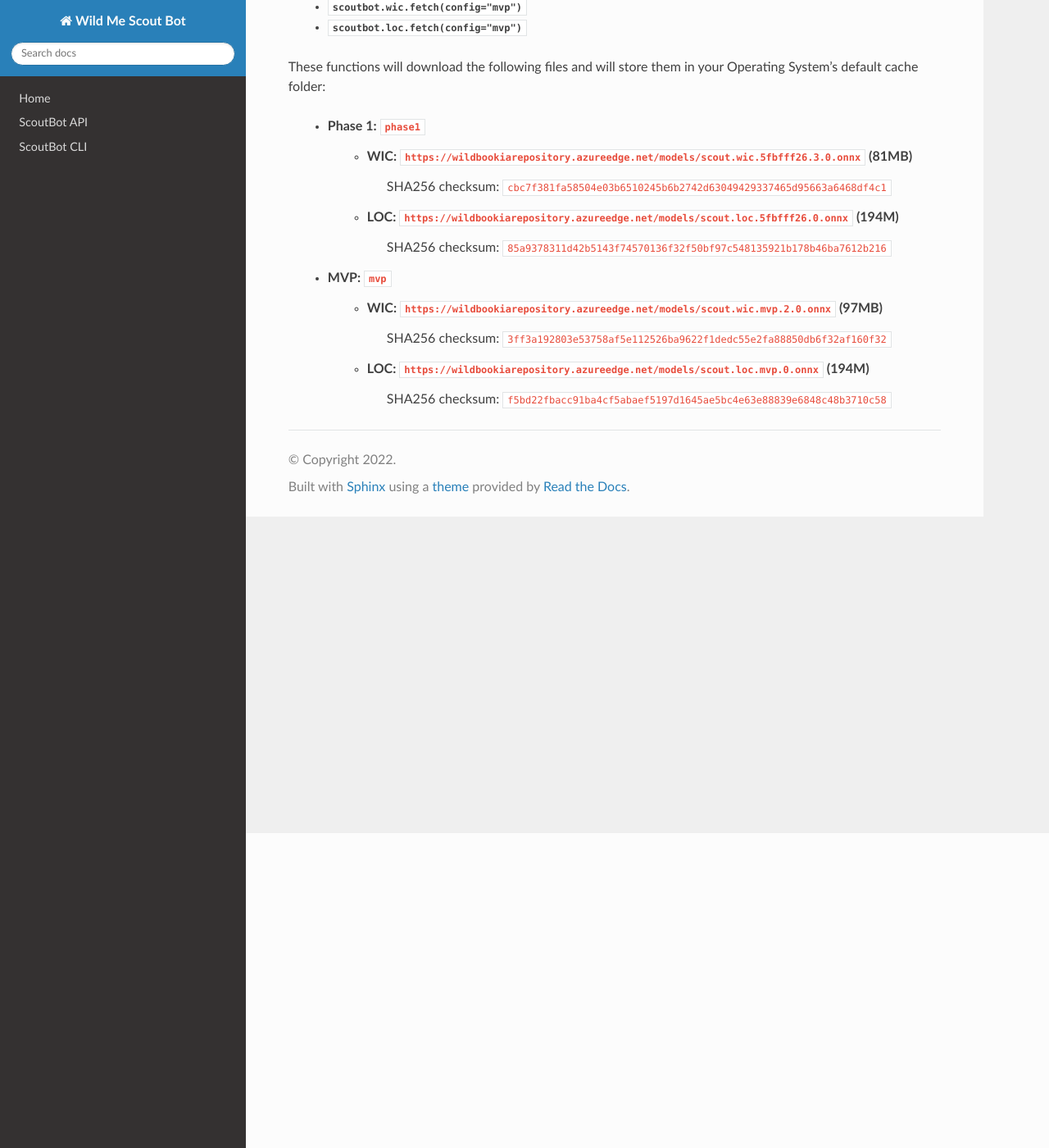
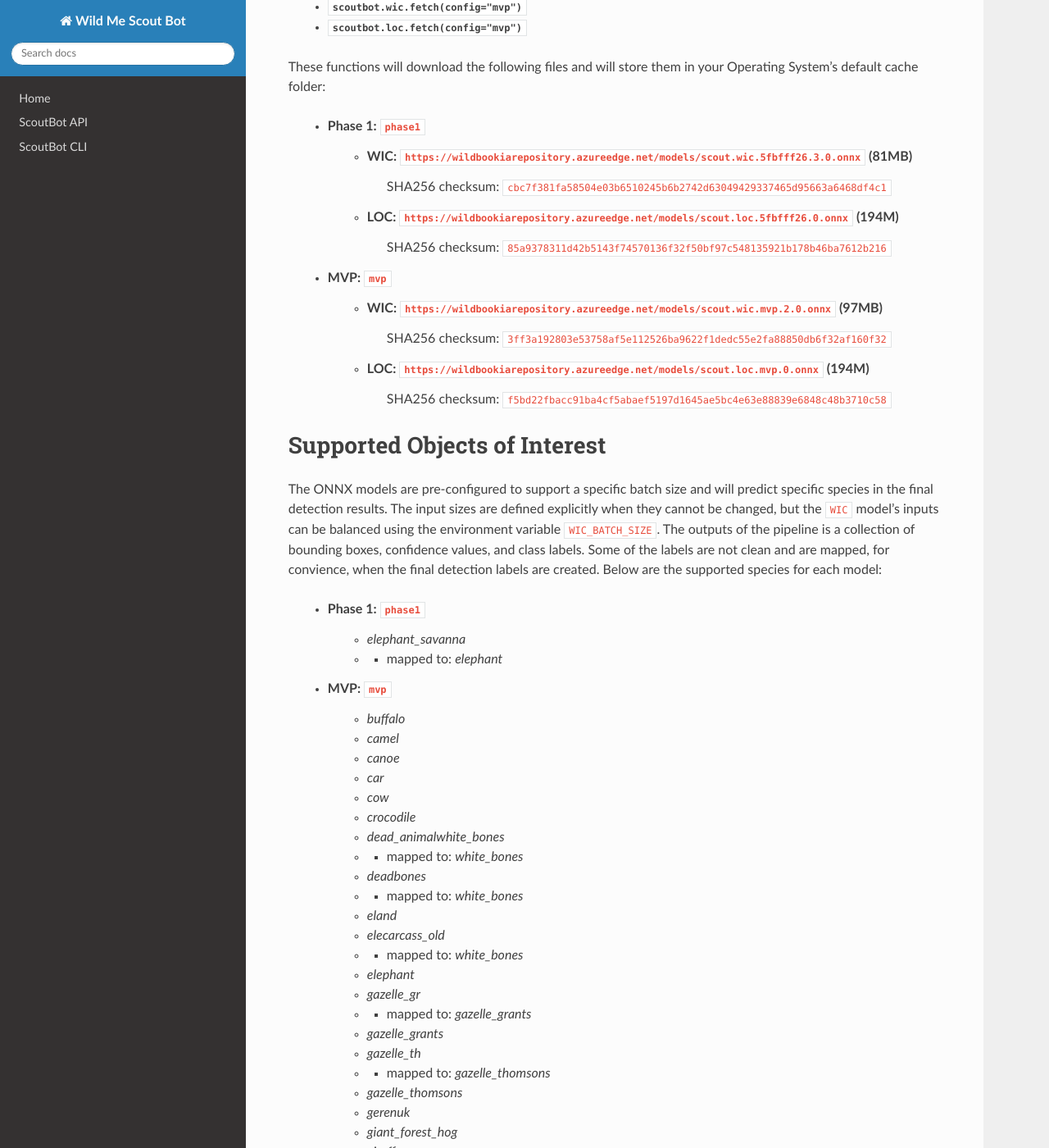
Before and after one commit to WildMeOrg/scoutbot, a Sphinx documentation site: the page built from docs/onnx.rst, in a window 1280 px wide and 1400 px high, scrolled down 384 px. Shown: the whole window at 82% size. Built offline with Sphinx 7.4.7 and the Read the Docs theme 2.0.0, drawn with Linux system fonts in a browser that asks for light colours; formulas are drawn with MathJax 3; some of the changed text lies outside the part shown.

Commit message:
Added changelog, documentation on model outputs, new envars, and label mapping

```diff
--- a/docs/cli.rst
+++ b/docs/cli.rst
@@ -7,7 +7,6 @@
 
 .. toctree::
    :maxdepth: 3
-   :caption: Contents:
 
 .. click:: scoutbot.scoutbot:cli
    :prog: scoutbot
--- a/docs/onnx.rst
+++ b/docs/onnx.rst
@@ -27,3 +27,63 @@
          SHA256 checksum: ``3ff3a192803e53758af5e112526ba9622f1dedc55e2fa88850db6f32af160f32``
       - LOC: ``https://wildbookiarepository.azureedge.net/models/scout.loc.mvp.0.onnx`` (194M)
          SHA256 checksum: ``f5bd22fbacc91ba4cf5abaef5197d1645ae5bc4e63e88839e6848c48b3710c58``
+
+Supported Objects of Interest
+-----------------------------
+
+The ONNX models are pre-configured to support a specific batch size and will predict specific species in
+the final detection results.  The input sizes are defined explicitly when they cannot be changed, but the
+``WIC`` model's inputs can be balanced using the environment variable ``WIC_BATCH_SIZE``.  The outputs of
+the pipeline is a collection of bounding boxes, confidence values, and class labels.  Some of the labels
+are not clean and are mapped, for convience, when the final detection labels are created.  Below are the
+supported species for each model:
+
+   - Phase 1: ``phase1``
+      - `elephant_savanna`
+      - - mapped to: `elephant`
+
+   - MVP: ``mvp``
+      - `buffalo`
+      - `camel`
+      - `canoe`
+      - `car`
+      - `cow`
+      - `crocodile`
+      - `dead_animalwhite_bones`
+      - - mapped to: `white_bones`
+      - `deadbones`
+      - - mapped to: `white_bones`
+      - `eland`
+      - `elecarcass_old`
+      - - mapped to: `white_bones`
+      - `elephant`
+      - `gazelle_gr`
+      - - mapped to: `gazelle_grants`
+      - `gazelle_grants`
+      - `gazelle_th`
+      - - mapped to: `gazelle_thomsons`
+      - `gazelle_thomsons`
+      - `gerenuk`
+      - `giant_forest_hog`
+      - `giraffe`
+      - `goat`
+      - `hartebeest`
+      - `hippo`
+      - `impala`
+      - `kob`
+      - `kudu`
+      - `motorcycle`
+      - `oribi`
+      - `oryx`
+      - `ostrich`
+      - `roof_grass`
+      - `roof_mabati`
+      - `sheep`
+      - `test`
+      - `topi`
+      - `vehicle`
+      - `warthog`
+      - `waterbuck`
+      - `white_bones`
+      - `wildebeest`
+      - `zebra`
--- a/docs/scoutbot.rst
+++ b/docs/scoutbot.rst
@@ -7,7 +7,6 @@
 
 .. toctree::
    :maxdepth: 3
-   :caption: Contents:
 
 .. include:: overview.rst
 
```
Also changed, not shown: CHANGELOG.rst (added, +27 -0 lines), ISSUES.rst (added, +7 -0 lines), docs/environment.rst (+19 -1 lines), docs/index.rst (+9 -0 lines), scoutbot/__init__.py (+5 -2 lines), 8 other files.
